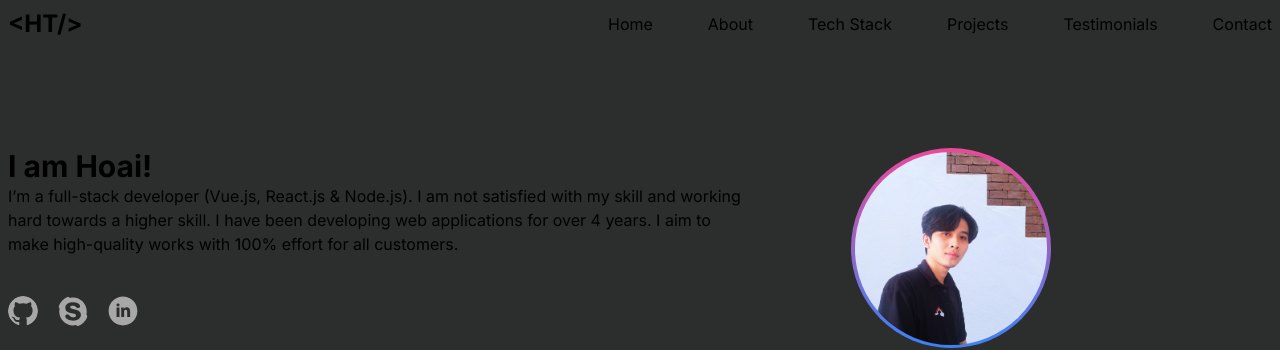
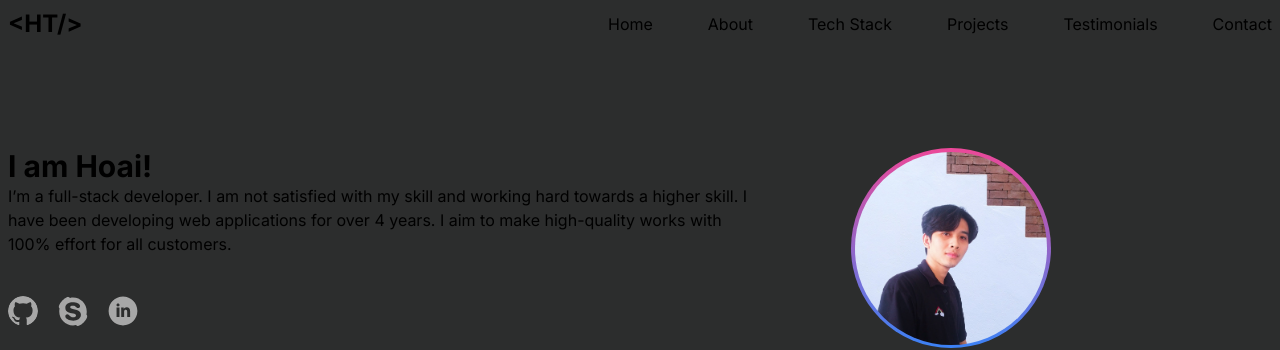
Before and after one commit to hoai-tn/my-portfolio, a Next.js app: page / in a window 1280 px wide. Shown: the top 350 px of the page. Built offline with nearby package versions, Linux system fonts and the light colour scheme.

Commit message:
Remove skill

```diff
--- a/app/components/Header.tsx
+++ b/app/components/Header.tsx
@@ -8,7 +8,7 @@ const Header = () => {
         <div className="md:col-span-8 md:pr-[100px]">
           <h2 className="text-3xl font-bold">I am Hoai!</h2>
           <p>
-            I&rsquo;m a full-stack developer (Vue.js, React.js & Node.js). I am
+            I&rsquo;m a full-stack developer. I am
             not satisfied with my skill and working hard towards a higher skill.
             I have been developing web applications for over 4 years. I aim to
             make high-quality works with 100% effort for all customers.
```
